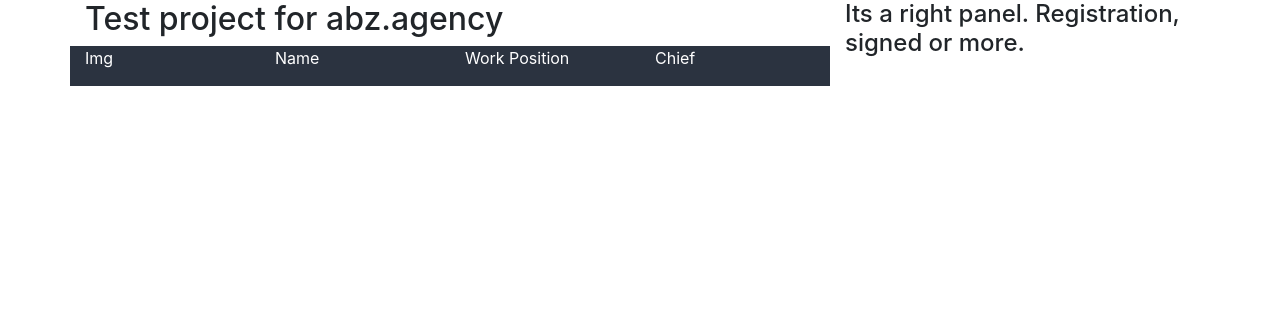
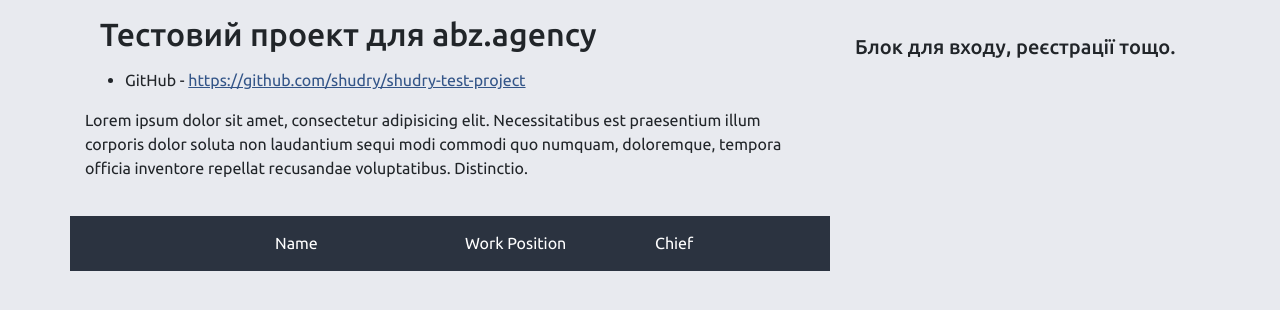
Before and after one commit to shudry/abz.agency.test, a Django app: page / in a window 1280 px wide. Shown: the top 310 px of the page. Run offline with Django 3.2, Linux system fonts and the light colour scheme; data that the repository does not hold is empty; some libraries are stand-ins or nearby versions.

Commit message:
Checks if the user is logged in.

```diff
--- a/static/css/main.css
+++ b/static/css/main.css
@@ -1,2 +1,2 @@
 @import url("https://fonts.googleapis.com/css?family=Ubuntu:400,500&subset=cyrillic");
-.img-circle{border-radius:50%}.container-workers > .header{background-color:#2b3340;color:#fff}.container-workers .employee img{margin-top:5px;margin-bottom:5px}.container-workers .employee p{margin-top:5px;color:#fff}.container-workers > .employee > .row{background-color:#4f586c;border-top:1px solid #384354}.container-workers > .employee > div:nth-child(2) > div{box-shadow:inset 0 8px 8px #222}.container-workers > .employee > .employee{margin-left:40px;}.container-workers > .employee > .employee > .row{background-color:#3e4555;border-top:1px solid #384354}
+body{background:#e8eaef;}body *{font-family:'Ubuntu',sans-serif}.about-project{padding-bottom:20px;}.about-project h2{margin:15px}.about-project a{color:#358;text-decoration:underline}.about-project a:hover{color:#236;text-decoration:none}.img-circle{border-radius:50%}.container-workers > .header{background-color:#2b3340;color:#fff;}.container-workers > .header p{margin-top:15px}.container-workers .employee img{margin-top:5px;margin-bottom:5px}.container-workers .employee p{margin-top:17px;color:#fff}.container-workers > .employee > .row{background-color:#4f586c;border-top:1px solid #384354}.container-workers > .employee > div:nth-child(2) > div{box-shadow:inset 0 8px 8px #222}.container-workers > .employee > .employee{margin-left:40px;}.container-workers > .employee > .employee > .row{background-color:#3e4555;border-top:1px solid #384354}.is-authenticated-block{background-color:#2b3340;padding:10px 0 10px 0;margin:25px 0 25px 10px;}.is-authenticated-block img{margin:15px 0 15px 0}.is-authenticated-block p{color:#fff;font-size:12px}.is-authenticated-block h5.name{color:#fff;margin-top:12px}.signed-block{padding:10px 0 10px 0;margin:25px 0 25px 10px}
--- a/static/javascript/main.js
+++ b/static/javascript/main.js
@@ -63,9 +63,10 @@
     };
 
     appendElementToDOM = function(element) {
-      var html;
+      var element_chief, html;
       shownFirstWorkersId[element.id] = {};
-      return html = "<div class=\"employee\" id=\"employee-id-" + element.id + "\">\n    <div class=\"row\">\n        <div class=\"col-md-3\"><img src=\"https://avatars0.githubusercontent.com/u/31619203?s=40&amp;v=4\" alt=\"Logo\" width=\"50\" height=\"50\" class=\"img-circle\"/></div>\n        <div class=\"col-md-3\">\n          <p>" + element.name + "</p>\n        </div>\n        <div class=\"col-md-3\">\n          <p>" + element.work_position + "</p>\n        </div>\n        <div class=\"col-md-3\">\n          <p>" + element.chief + "</p>\n        </div>\n    </div>\n</div>";
+      element_chief = element.chief ? element.chief : '';
+      return html = "<div class=\"employee\" id=\"employee-id-" + element.id + "\">\n    <div class=\"row\">\n        <div class=\"col-md-3\"><img src=\"https://avatars0.githubusercontent.com/u/31619203?s=40&amp;v=4\" alt=\"Logo\" width=\"50\" height=\"50\" class=\"img-circle\"/></div>\n        <div class=\"col-md-3\">\n          <p>" + element.name + "</p>\n        </div>\n        <div class=\"col-md-3\">\n          <p>" + element.work_position + "</p>\n        </div>\n        <div class=\"col-md-3\">\n          <p>" + element_chief + "</p>\n        </div>\n    </div>\n</div>";
     };
 
     AJAXWorkersManager.prototype.showFirstHierarchy = function(count) {
@@ -107,7 +108,7 @@
   $(document).ready(function() {
     var me2;
     me2 = new AJAXWorkersManager;
-    me2.showFirstHierarchy(10);
+    me2.showFirstHierarchy();
     me2.showListWorkers();
     return me2.showWorkersSecondHierarchy();
   });
--- a/templates/base.html
+++ b/templates/base.html
@@ -3,8 +3,8 @@
   <head>
     <title>{% block title %} Title page {% endblock title %}</title>
     <meta name="viewport" content="width=device-width, initial-scale=1, shrink-to-fit=no"/>
-    <link rel="stylesheet" href="{% static 'css/main.css' %}"/>
-    <link rel="stylesheet" href="https://stackpath.bootstrapcdn.com/bootstrap/4.3.1/css/bootstrap.min.css" integrity="sha384-ggOyR0iXCbMQv3Xipma34MD+dH/1fQ784/j6cY/iJTQUOhcWr7x9JvoRxT2MZw1T" crossorigin="anonymous"/>{% block additional_head %}{% endblock additional_head %}
+    <link rel="stylesheet" href="https://stackpath.bootstrapcdn.com/bootstrap/4.3.1/css/bootstrap.min.css" integrity="sha384-ggOyR0iXCbMQv3Xipma34MD+dH/1fQ784/j6cY/iJTQUOhcWr7x9JvoRxT2MZw1T" crossorigin="anonymous"/>
+    <link rel="stylesheet" href="{% static 'css/main.css' %}"/>{% block additional_head %}{% endblock additional_head %}
   </head>
   <body>
     <div class="container">
--- a/templates/home.html
+++ b/templates/home.html
@@ -3,11 +3,19 @@
 {% load static %}
 {% block title %} {{page_name}} {% endblock %}
 {% block content %}
-<h2>Test project for abz.agency</h2>
+<div class="about-project">
+  <h2>Тестовий проект для abz.agency </h2>
+  <ul>
+    <li>
+      <p>GitHub - <a href="https://github.com/shudry/shudry-test-project">https://github.com/shudry/shudry-test-project</a></p>
+    </li>
+  </ul>
+  <p>Lorem ipsum dolor sit amet, consectetur adipisicing elit. Necessitatibus est praesentium illum corporis dolor soluta non laudantium sequi modi commodi quo numquam, doloremque, tempora officia inventore repellat recusandae voluptatibus. Distinctio. </p>
+</div>
 <div class="container-workers">
   <div class="header row">
     <div class="col-md-3">
-      <p>Img</p>
+      <p></p>
     </div>
     <div class="col-md-3">
       <p>Name</p>
@@ -21,4 +29,16 @@
   </div>
 </div>{% endblock content %}
 {% block right_panel %}
-<h4>Its a right panel. Registration, signed or more.</h4>{% endblock right_panel %}
+{% if request.user.is_authenticated %}
+<div class="is-authenticated-block row">
+  <div class="col-lg-2"><img src="https://avatars0.githubusercontent.com/u/31619203?s=40&amp;amp;v=4" alt="Logo" width="50" height="50" class="img-circle"/></div>
+  <div class="col-lg-7">{% if request.user.is_superuser %}
+    <h5 class="name">{{ request.user.first_name }} {{ request.user.last_name }} ({{ request.user.username }})</h5>
+    <p>Authenticated superuser.</p>{% endif %}
+  </div>
+  <div class="col-lg-3"></div>
+</div>{% else %}
+<div class="signed-block row">
+  <h5>Блок для входу, реєстрації тощо.</h5>
+</div>{% endif %}
+{% endblock right_panel %}
```
Also changed, not shown: develop_src/stylus/main.styl (+44 -1 lines), static/images/default-user.jpg (added), 3 other files.
